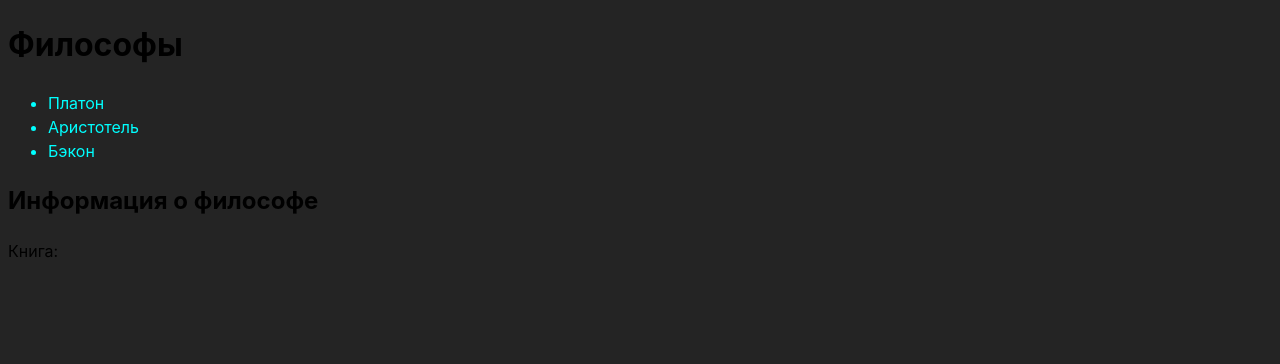
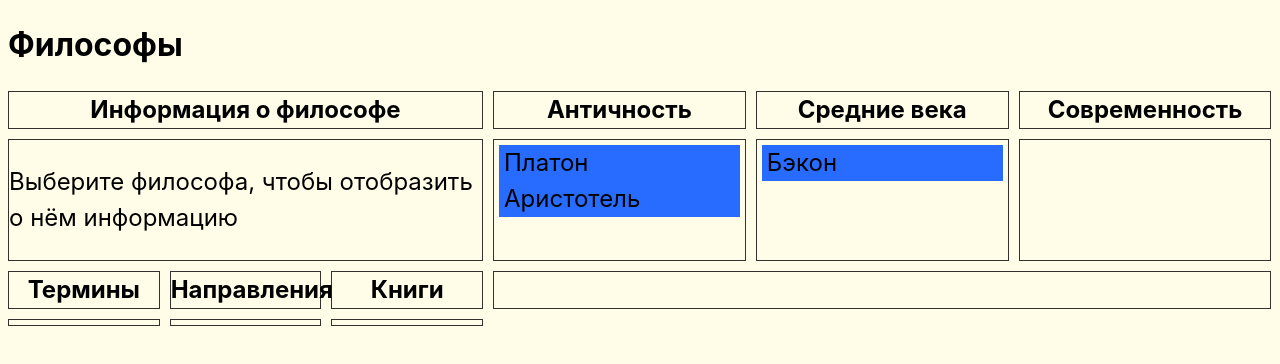
Before and after one commit to MrSeemsGood/react-philosophers, a React (Vite) app in the folder react-philosophers/: page / in a window 1280 px wide. Shown: the top 364 px of the page. Built offline with nearby package versions, Linux system fonts and the light colour scheme.

Commit message:
Добавлена сетка

```diff
--- a/react-philosophers/src/components/ListGroup.module.css
+++ b/react-philosophers/src/components/ListGroup.module.css
@@ -1,7 +1,50 @@
+.list-group {
+    list-style: none;
+    margin: 5px;
+    padding: 0px;
+    text-indent: 5px;
+}
+
 .list-group-item {
-    color: aqua;
+    color: black;
+    background-color: rgb(39, 107, 255);
 }
 
 .list-group-item-active {
-    color: violet
+    color: black;
+    background-color: #d632ff;
+
 }
+
+.grid-container {
+    display: grid;
+    grid-template-columns: 12% 12% 12% 20% 20% 20%;
+    gap: 10px;
+    /* background-color: #2196F3; */
+    padding: 0px;
+    font-size: 24px;
+    text-align: left;
+    vertical-align: top;
+}
+
+.grid-item-wide {
+    grid-column: span 3;
+    border: 1px solid rgba(0, 0, 0, 0.8);
+}
+
+.grid-item-small {
+    border: 1px solid rgba(0, 0, 0, 0.8);
+}
+
+.grid-item-wide-header {
+    grid-column: span 3;
+    border: 1px solid rgba(0, 0, 0, 0.8);
+    text-align: center;
+    font-weight: bold;
+}
+
+.grid-item-small-header {
+    border: 1px solid rgba(0, 0, 0, 0.8);
+    text-align: center;
+    font-weight: bold;
+}
--- a/react-philosophers/src/components/ListGroup.tsx
+++ b/react-philosophers/src/components/ListGroup.tsx
@@ -2,35 +2,103 @@ import { useState } from "react";
 import styles from "./ListGroup.module.css";
 
 interface PhilosopherInfo {
-    id: number;
     name: string,
-    book: string
+    period: string,
+    book: string[]
 }
 
 function ListGroup() {
     let philosophers: PhilosopherInfo[] = [
-        {id: 0, name: "Платон", book: "Теэтет"},
-        {id: 1, name: "Аристотель", book: "Метафизика"},
-        {id: 2, name: "Бэкон", book: "Новый Органон"},
+        {name: "Платон", period: "Античность", book: ["Теэтет"]},
+        {name: "Аристотель", period: "Античность", book: ["Метафизика"]},
+        {name: "Бэкон", period: "Средние века", book: ["Новый Органон"]},
     ]
-    const [phisolopherIndex, setPhisolopherIndex] = useState(-1);
+    const [philosopherName, setPhilosopherName] = useState("");
 
     return (
         <>
             <h1>Философы</h1>
-            <ul className="list-group">
-                {philosophers.map((p) => (
+
+            <div className={styles["grid-container"]}>
+                <div className={styles["grid-item-wide-header"]}>Информация о философе</div>
+                <div className={styles["grid-item-small-header"]}>Античность</div>
+                <div className={styles["grid-item-small-header"]}>Средние века</div>
+                <div className={styles["grid-item-small-header"]}>Современность</div>
+
+                <div className={styles["grid-item-wide"]}>{
+                    philosopherName === ""
+                    ? <p>Выберите философа, чтобы отобразить о нём информацию</p>
+                    : <>
+                        <p>Имя: {philosopherName}</p>
+                        <p>Период: {philosophers.filter((p) => p.name === philosopherName)[0].period}</p>
+                      </>
+                }</div>
+                <div className={styles["grid-item-small"]}>
+                    <ul className={styles["list-group"]}>
+                        {philosophers.filter((p) => (
+                            p.period === "Античность"
+                        )).map((p) => (
                             <li
-                        className={phisolopherIndex === p.id ? styles["list-group-item-active"] : styles["list-group-item"]}
-                        onClick={() => setPhisolopherIndex(p.id)}
+                                className={philosopherName === p.name ? styles["list-group-item-active"] : styles["list-group-item"]}
+                                onClick={() => setPhilosopherName(p.name)}
                                 key={p.name.toString()}>
                                     {p.name}
                             </li>
                         ))}
                     </ul>
+                </div>
 
-            <h2>Информация о философе</h2>
-            <p>Книга: {phisolopherIndex === -1 ? "" : philosophers[phisolopherIndex].book}</p>
+                <div className={styles["grid-item-small"]}>
+                    <ul className={styles["list-group"]}>
+                        {philosophers.filter((p) => (
+                            p.period === "Средние века"
+                        )).map((p) => (
+                            <li
+                                className={philosopherName === p.name ? styles["list-group-item-active"] : styles["list-group-item"]}
+                                onClick={() => setPhilosopherName(p.name)}
+                                key={p.name.toString()}>
+                                    {p.name}
+                            </li>
+                        ))}
+                    </ul>
+                </div>
+
+                <div className={styles["grid-item-small"]}>
+                    <ul className={styles["list-group"]}>
+                        {philosophers.filter((p) => (
+                            p.period === "Современность"
+                        )).map((p) => (
+                            <li
+                                className={philosopherName === p.name ? styles["list-group-item-active"] : styles["list-group-item"]}
+                                onClick={() => setPhilosopherName(p.name)}
+                                key={p.name.toString()}>
+                                    {p.name}
+                            </li>
+                        ))}
+                    </ul>
+                </div>
+
+                <div className={styles["grid-item-small-header"]}>Термины</div>
+                <div className={styles["grid-item-small-header"]}>Направления</div>
+                <div className={styles["grid-item-small-header"]}>Книги</div>
+                <div className={styles["grid-item-wide"]}></div>
+
+                <div className={styles["grid-item-small"]}></div>
+                <div className={styles["grid-item-small"]}></div>
+                <div className={styles["grid-item-small"]}>
+                    <ul className={styles["list-group"]}>
+                        {philosophers.filter((p) => (
+                            p.name === philosopherName
+                        )).map((p) => (
+                            <li
+                                className={styles["list-group-item"]}
+                                key={p.book.toString()}>
+                                    {p.book}
+                            </li>
+                        ))}
+                    </ul>
+                </div>
+            </div>
         </>
     );
 }
--- a/react-philosophers/src/index.css
+++ b/react-philosophers/src/index.css
@@ -4,7 +4,8 @@
   font-weight: 400;
 
   color-scheme: light dark;
-  background-color: #242424;
+  background-color: #fffde8;
+  color: black;
 
   font-synthesis: none;
   text-rendering: optimizeLegibility;
```
Lines whose indentation alone changed are shown as unchanged.
